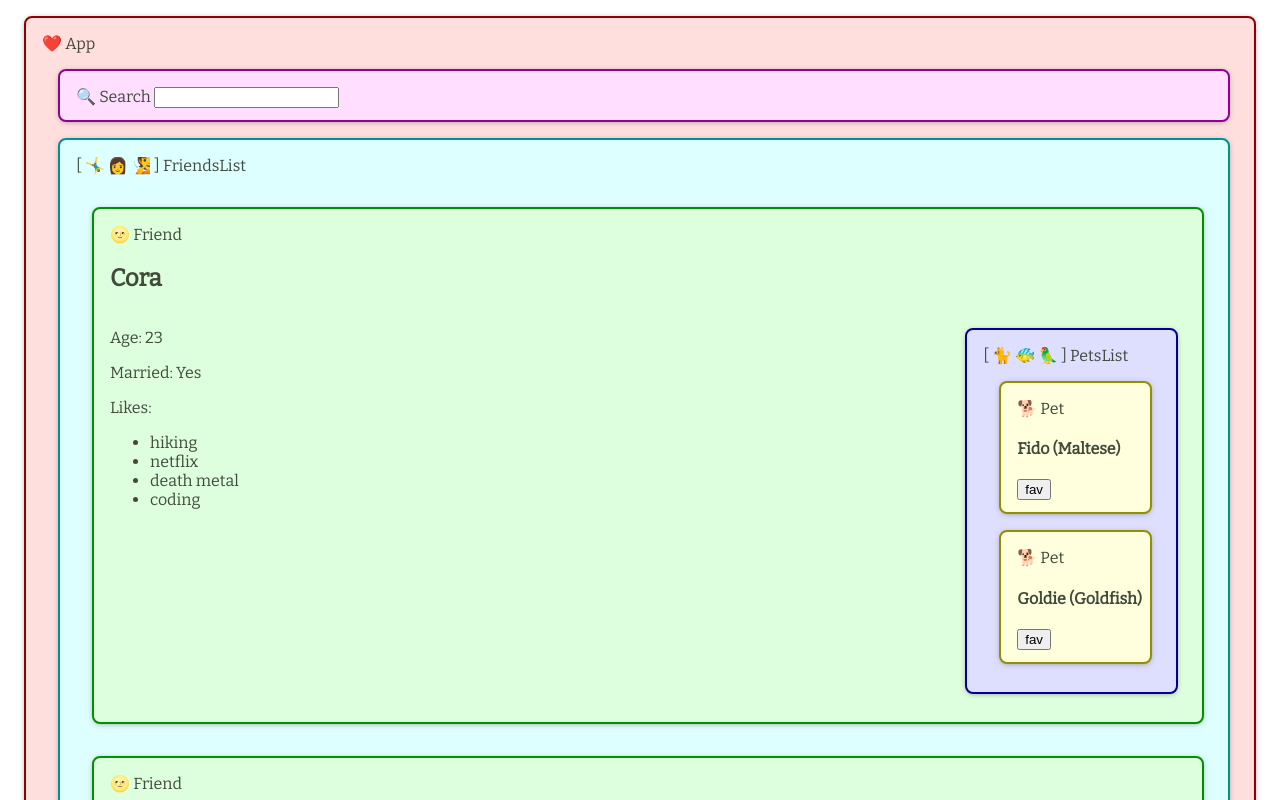
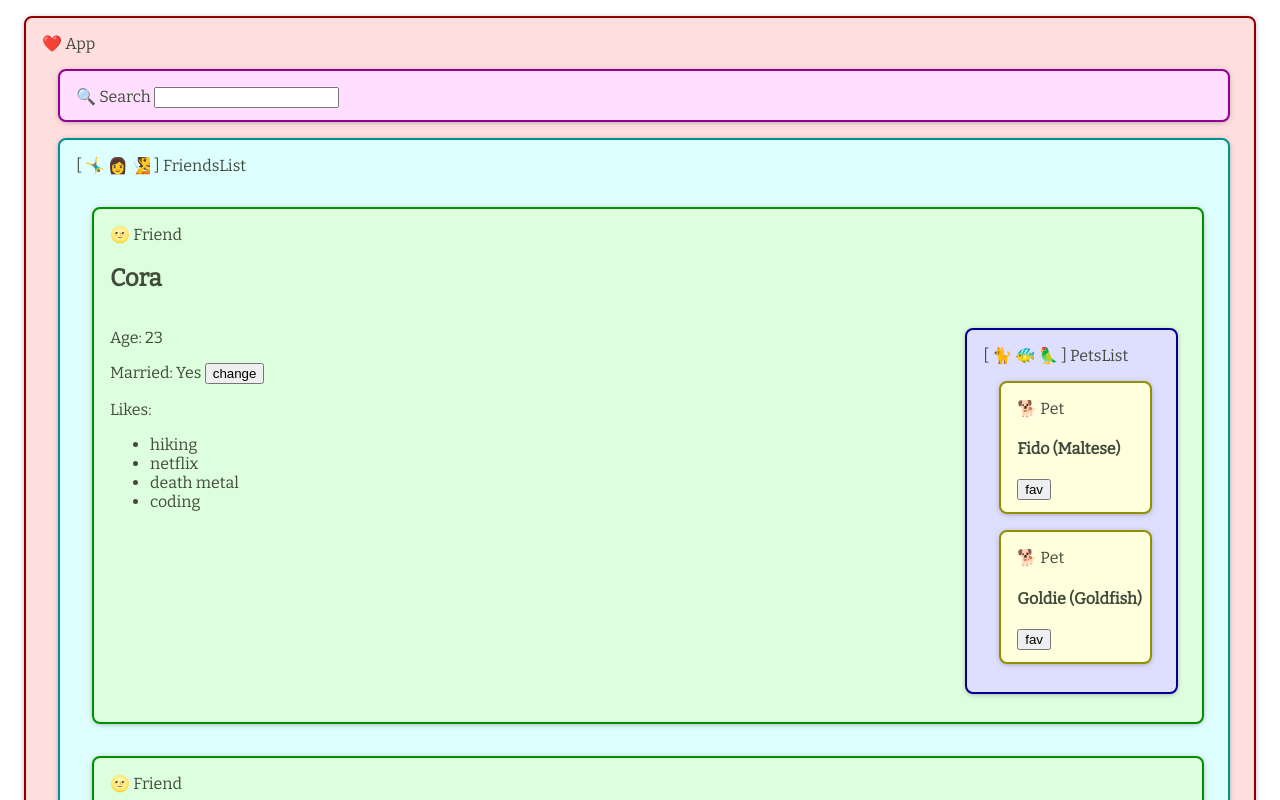
Before and after one commit to Tereamarie/web-guided-project-react-components-2-solution, a React (Vite) app: page / in a window 1280 px wide. Shown: the top 800 px of the page. Built offline with nearby package versions, Linux system fonts and the light colour scheme.

Commit message:
change status

```diff
--- a/src/components/App.js
+++ b/src/components/App.js
@@ -30,6 +30,16 @@ export default function App() {
     })
   }
 
+  const changeStatus = id => {
+    setFriends(friends.map(fr => {
+      if (fr.id == id) {
+        return { ...fr, married: !fr.married}
+      } else {
+        return fr
+      }
+    }))
+  }
+
   return (
     <div className='app-friends container'>
       {/* 5- Render the Search component */}
@@ -38,7 +48,7 @@ export default function App() {
 
       {/* 6- Render the FriendsList component */}
       {/* What prop/props does FriendsList need? */}
-      <FriendsList friends={getFilteredFriends()}/>
+      <FriendsList friends={getFilteredFriends()} changeStatus={changeStatus} />
     </div>
   )
 }
--- a/src/components/Friend.js
+++ b/src/components/Friend.js
@@ -2,7 +2,7 @@ import React from 'react'
 import PetsList from './PetsList'
 
 export default function Friend(props) {
-  const { friend } = props
+  const { friend, changeStatus } = props
 
   if (!friend) return (
     <div className='friend-friends container'></div>
@@ -17,7 +17,7 @@ export default function Friend(props) {
           <p>Age: {friend.age}</p>
 
           {/* 1- Display something better in the Married area */}
-          <p>Married: {friend.married ? 'Yes' : 'No'}</p>
+          <p>Married: {friend.married ? 'Yes' : 'No'} <button onClick={() => changeStatus(friend.id)}>change</button></p>
           <div>Likes:
             <ul>
               {/* 2- Loop over the friend's hobbies and generate <li/> elements as you go */}
--- a/src/components/FriendsList.js
+++ b/src/components/FriendsList.js
@@ -4,7 +4,7 @@ import Friend from './Friend'
 
 export default function FriendsList(props) {
   // 2- What data does FriendsList need to do its job? Use destructuring
-  const { friends } = props
+  const { friends, changeStatus } = props
 
   return (
     <div className='list-friends container'>
@@ -12,7 +12,7 @@ export default function FriendsList(props) {
       {/* Each friend is going to need a key prop and also some other prop with data */}
       {
         friends.map(fr => {
-          return <Friend key={fr.id} friend={fr} />
+          return <Friend key={fr.id} friend={fr} changeStatus={changeStatus} />
         })
       }
     </div>
```
